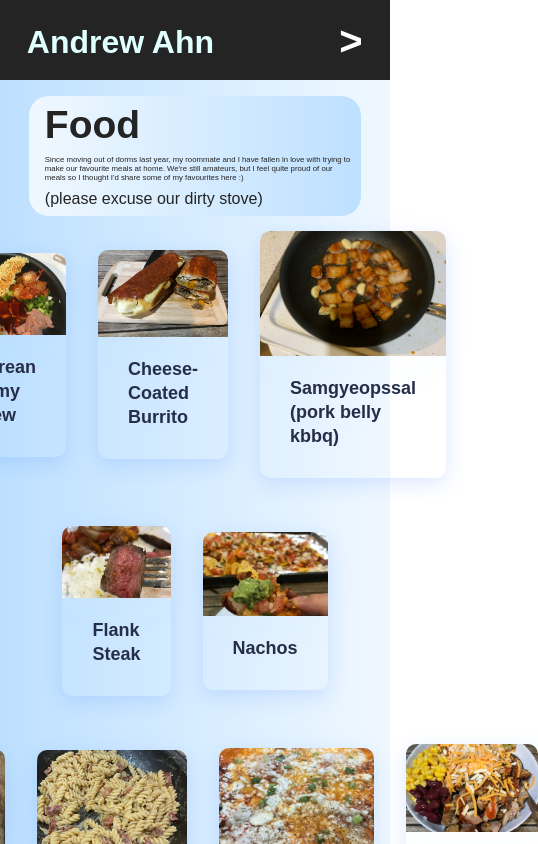
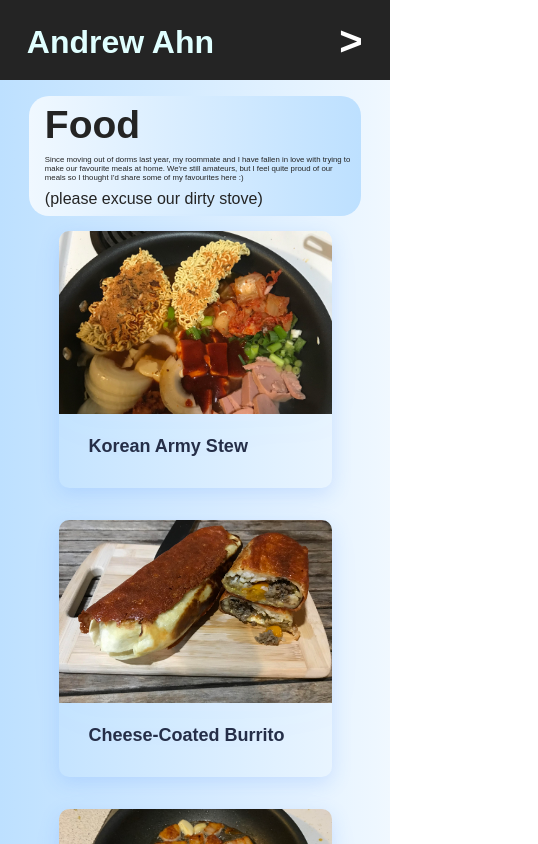
Before and after one commit to andrewahn-ubc/andrewahn-ubc.github.io, a React (Create React App) app: page /food in a window 390 px wide. Shown: the top 844 px of the page, 538 px wide, since content can reach past the window. Built offline with nearby package versions, Linux system fonts and the light colour scheme.

Commit message:
fix: made food cards mobile-responsive

```diff
--- a/src/Components/pages/Food.css
+++ b/src/Components/pages/Food.css
@@ -62,32 +62,18 @@
     font-weight: 400;
 }
 
-@media screen and (max-width: 1900px){
-    .foodList {
-        width: 150vmin;
-    }
-}
-
-@media screen and (max-width: 1700px){
-    .foodList {
-        width: 130vmin;
-    }
-}
-
-@media screen and (max-width: 1500px){
-    .foodList {
-        width: 110vmin;
-    }
-}
-
-@media screen and (max-width: 1300px){
-    .foodList {
-        width: 90vmin;
-    }
-}
 
 @media screen and (max-width: 600px){
     .foodList {
+        flex-direction: column;
+        width: 90vmin;
+    }
+
+    .cards__item__link {
+        width: 70vmin;
+    }
+
+    .cards__item__link-dark {
         width: 70vmin;
     }
 }
```
